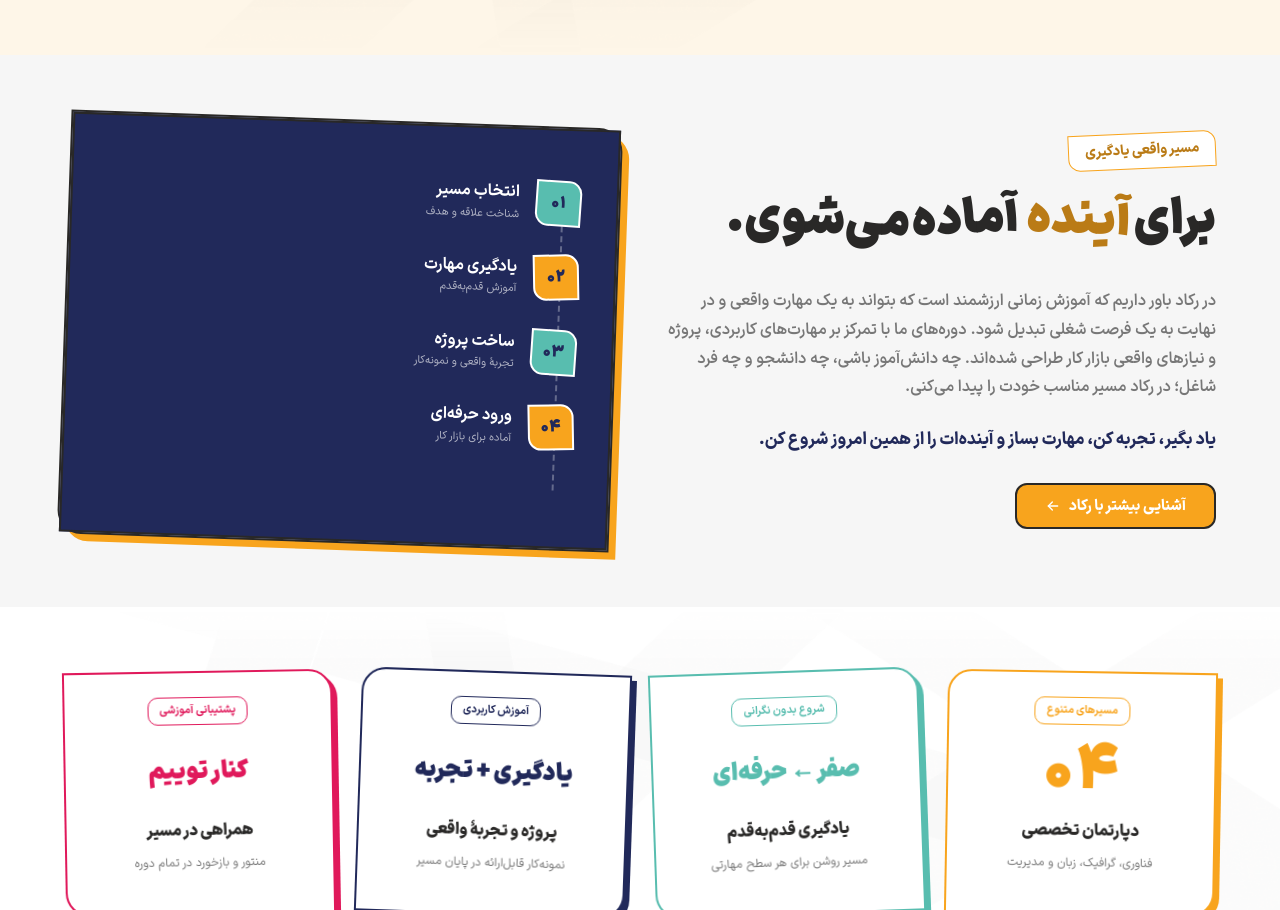
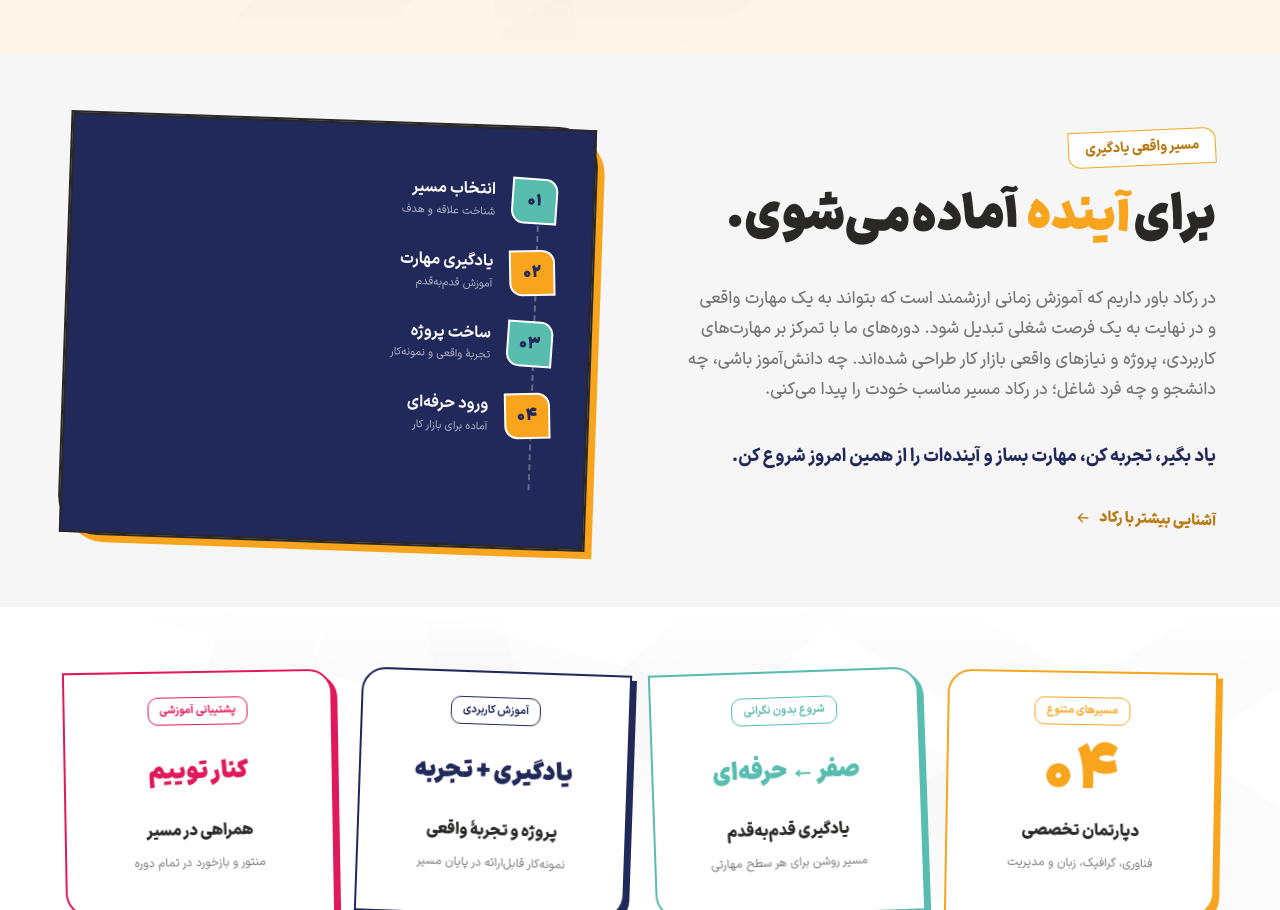
Before and after one commit to MohammadMehdiSadeghi/rokad-college, a React (Vite) app: page / in a window 1280 px wide. Shown: the part 1309-2219 px from the top of the page. Built offline with nearby package versions, Linux system fonts and the light colour scheme; the HTML template or start-up script is replaced by a standard one; a web font is replaced by a local one.

Commit message:
path-section: match sample college — text-link CTA, colored heading word, 6rem gap, 2.5rem radius, 0.8rem step padding

```diff
--- a/src/Components/RotatedHeading.jsx
+++ b/src/Components/RotatedHeading.jsx
@@ -1,5 +1,5 @@
 // Word-by-word rotated headline — a core Rokad signature.
-// Pass words as [{ text, deg }] or a plain string (auto-slight split).
+// Pass words as [{ text, deg, cls?, color? }] or a plain string (auto-slight split).
 export default function RotatedHeading({ words, as: Tag = "h2", className = "", color }) {
   const items =
     typeof words === "string"
@@ -18,10 +18,11 @@
       {items.map((w, i) => (
         <span
           key={i}
-          className="word"
+          className={`word ${w.cls ?? ""}`}
           style={{
             transform: `rotate(${w.deg ?? 0}deg)`,
             transition: "transform 0.3s ease",
+            color: w.color ?? undefined,
           }}
         >
           {w.text}
--- a/src/index.css
+++ b/src/index.css
@@ -1764,21 +1764,41 @@
 .path-wrap {
   display: grid;
   grid-template-columns: 1fr 1fr;
-  gap: var(--space-12);
-  align-items: center;
-}
-@media (max-width: 900px) { .path-wrap { grid-template-columns: 1fr; gap: var(--space-10); } }
+  gap: 6rem;
+  align-items: center;
+}
+@media (max-width: 1023px) { .path-wrap { grid-template-columns: 1fr; gap: 3rem; } }
 .path-copy { display: flex; flex-direction: column; align-items: flex-start; gap: var(--space-3); }
 .path-copy .t-section { margin-top: var(--space-2); }
-.path-copy .t-section .word:nth-child(2) { color: var(--college-dark); }
+.path-text {
+  margin: 1.5rem 0;
+  color: var(--ink-subtle);
+  font-size: 17px;
+  font-weight: 500;
+  line-height: 1.8;
+}
 .path-highlight {
   display: block;
   color: var(--navy);
-  font-size: 17px;
+  font-size: 18px;
   font-weight: 800;
   line-height: 1.7;
-  margin: var(--space-3) 0 var(--space-4);
-}
+  margin: 0 0 1.5rem;
+}
+/* Text link (sample CTA style — not a button) */
+.text-link {
+  display: inline-flex;
+  align-items: center;
+  gap: .5rem;
+  color: var(--college-dark);
+  font-weight: 900;
+  font-size: 15px;
+  transform: rotate(2deg);
+  transition: .2s;
+  text-decoration: none;
+}
+.text-link:hover { transform: rotate(0); }
+.text-link svg { flex: none; }
 .path-board-inner {
   position: relative;
   padding: 2.2rem;
@@ -1788,6 +1808,9 @@
   min-height: 420px;
 }
 @media (max-width: 600px) { .path-board-inner { padding: 1.4rem; } }
+.path-board-radius {
+  border-radius: 0 2.5rem 0 2.5rem;
+}
 .path-line {
   position: absolute;
   right: 53px;
@@ -1799,9 +1822,9 @@
   position: relative;
   z-index: 1;
   display: flex;
-  gap: var(--space-4);
-  align-items: center;
-  padding: .9rem 0;
+  gap: 1rem;
+  align-items: center;
+  padding: .8rem 0;
 }
 .path-step > b {
   width: 46px;
--- a/src/views/Home/sections/PathSection/index.jsx
+++ b/src/views/Home/sections/PathSection/index.jsx
@@ -12,7 +12,7 @@
 
 const headingWords = [
   { text: "برای", deg: -1.5 },
-  { text: "آینده", deg: 2 },
+  { text: "آینده", deg: 2, color: "var(--college)" },
   { text: "آماده", deg: -3 },
   { text: "می‌شوی.", deg: 1.5 },
 ];
@@ -25,19 +25,17 @@
         <div className="path-copy">
           <span className="eyebrow-tag">مسیر واقعی یادگیری</span>
           <RotatedHeading words={headingWords} className="t-section" />
-          <p className="t-body" style={{ color: "var(--ink-subtle)", marginTop: "var(--space-6)", lineHeight: 1.8 }}>
-            {promoSection.text}
-          </p>
+          <p className="path-text">{promoSection.text}</p>
           <strong className="path-highlight">{promoSection.highlight}</strong>
-          <a className="btn btn-amber" href="#courses" style={{ padding: "13px 28px", fontSize: 15 }}>
+          <a className="text-link" href="#courses">
             {promoSection.cta} <ArrowIcon width={16} height={16} />
           </a>
         </div>
 
-        {/* Path board — navy sticker */}
+        {/* Path board — navy sticker with amber shadow */}
         <OffsetCard
           backColor="var(--college)"
-          radius="cut-tr-bl"
+          radius="path-board-radius"
           rotate="rotate-2"
           shadowOffset={7}
         >
```
